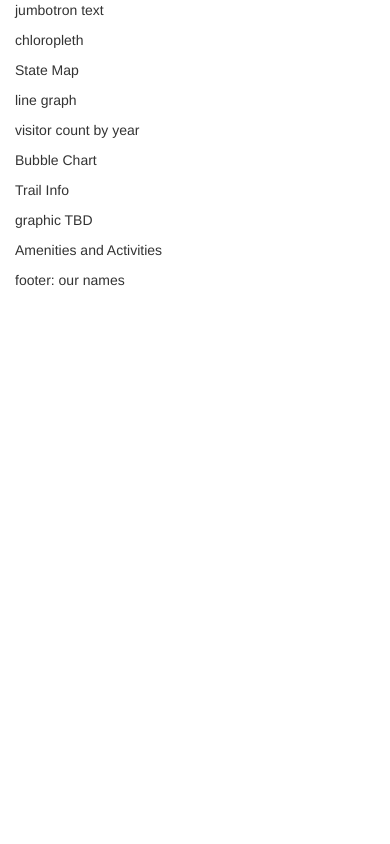
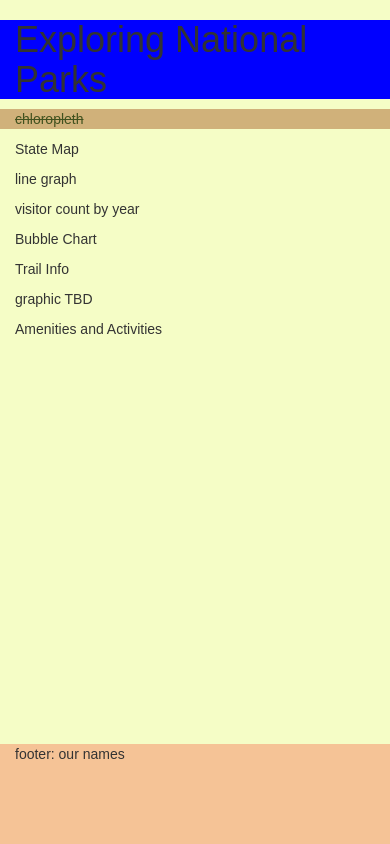
Before and after one commit to njmorr/Exploring-National-Parks, a Flask app: page / in a window 390 px wide. Run offline with Flask 2, Linux system fonts and the light colour scheme; some libraries are stand-ins or nearby versions.

Commit message:
updated css

```diff
--- a/static/css/style.css
+++ b/static/css/style.css
@@ -8,11 +8,19 @@ body {
   height: 100%;
   padding: 0;
   margin: 0;
+  background-color: #F5FDC6;
 }
 
 
-.jumbotron
+#jumbotron {
+  background-color: blue;
+}
 
+#chloropleth {
+  background: #D0B17A;
+  color: #41521F;
+  text-decoration: line-through;
+}
 
 /* The wrapper contains all of the page's content besides the footer, which is pushed to the bottom of the page */
 .wrapper {
@@ -29,29 +37,5 @@ body {
   bottom: 0;
   left: 0;
   min-height: 100px;
-  background: #4e5d6c;
+  background: #f5c396;
 }
-
-/* The code styles the text at the bottom of the footer */
-.footer > .bottom {
-  position: absolute;
-  right: 0;
-  bottom: 0;
-  left: 0;
-  padding: 5px;
-  background: #1b3146;
-}
-
-.navbar {
-  padding: 5px;
-  margin: 0;
-}
-
-/* This CSS styles the ufo icon in the navbar */
-.nav-ufo {
-  position: absolute;
-  bottom: 5px;
-  left: 150px;
-  width: 35px;
-  color: white;
-}
--- a/templates/index.html
+++ b/templates/index.html
@@ -7,14 +7,15 @@
   <meta http-equiv="X-UA-Compatible" content="ie=edge">
   <title>Exploring National Parks</title>
   <link rel="stylesheet" href="https://maxcdn.bootstrapcdn.com/bootstrap/3.3.7/css/bootstrap.min.css">
+  <link rel="stylesheet" href="static/css/style.css">
 </head>
 
 <body>
   <div class="container">
     <div class="row">
       <!-- Jumbotron -->
-      <div class="col-md-12">
-        <p>jumbotron text</p>
+      <div id="jumbotron" class="col-md-12">
+        <h1>Exploring National Parks</h1>
       </div>
 
     </div>
@@ -23,7 +24,7 @@
     <div class="row">
 
       <!-- chloropleth -->
-      <div class="col-md-8">
+      <div id="chloropleth" class="col-md-8">
         <p>chloropleth</p>
       </div>
       <!-- State Map -->
@@ -57,7 +58,7 @@
     </div>
 
     <div class="row">
-      <div class="col-md-12">
+      <div class="col-md-12 footer">
         <p>footer: our names</p>
       </div>
     </div>
```
